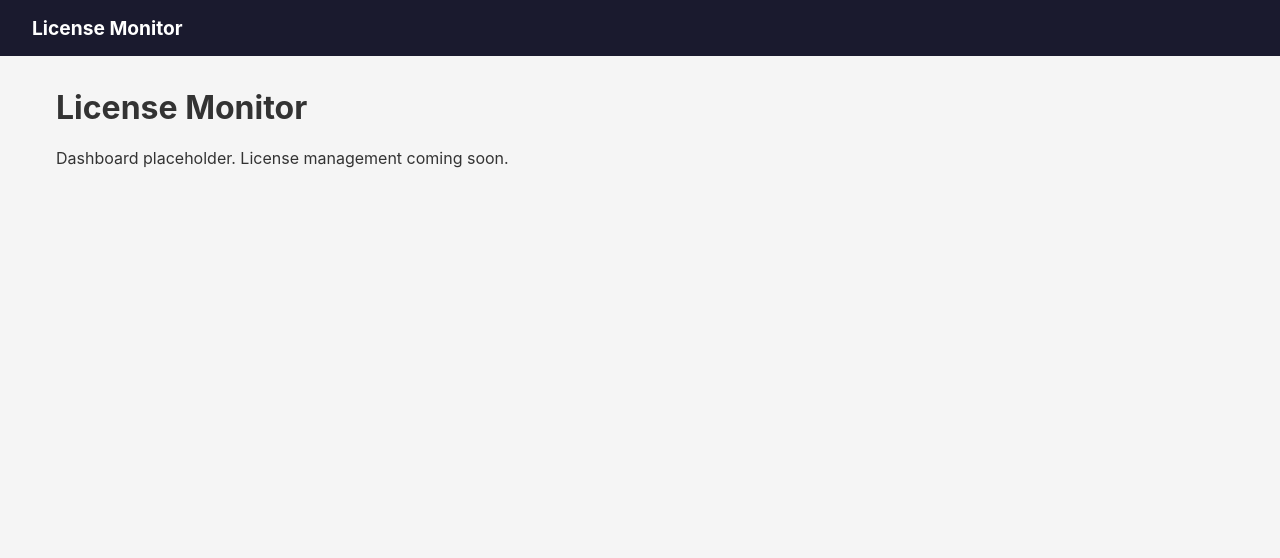
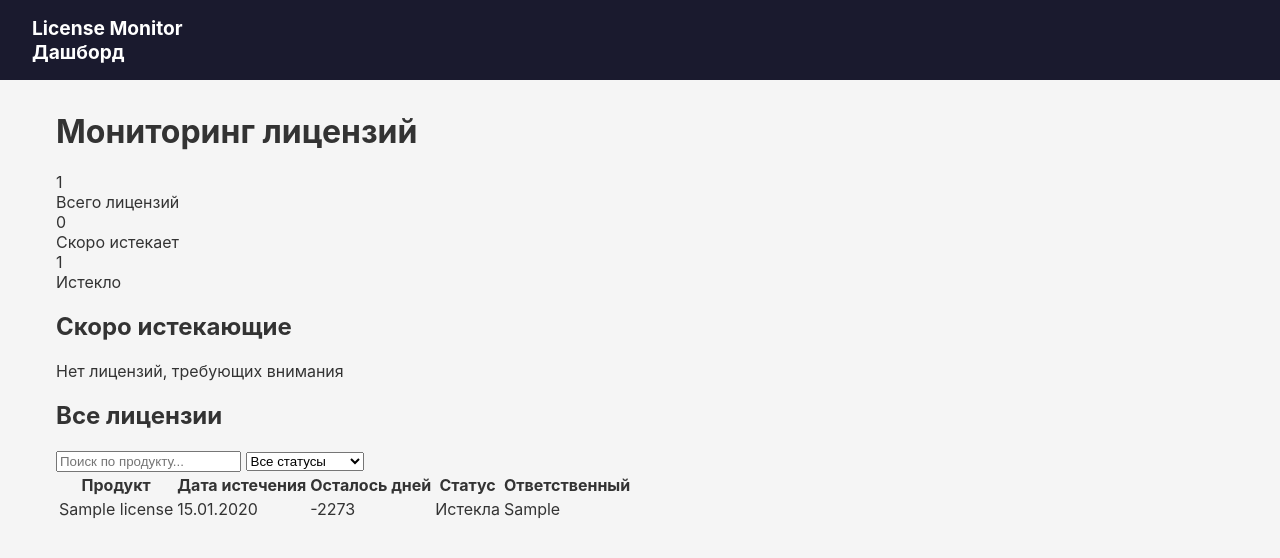
Before and after one commit to tilzhanov/License-Monitoring, a FastAPI app: page / in a window 1280 px wide. Shown: the top 558 px of the page. Run offline with FastAPI, Linux system fonts and the light colour scheme; tables that the repository leaves empty hold one stand-in row (values such as "Sample post").

Commit message:
feat(02-02): implement dashboard route with stats, widget, and license table
- Rewrite pages.py index route with DB queries, stats counters, expiring-soon widget
- Create index.html with stats-grid, expiring widget, color-coded license table
- Create partials/license_table.html for reusable tbody rows
- Update base.html nav with brand and dashboard link
- Fix test_health.py to use StaticPool for in-memory SQLite compatibility

```diff
--- a/templates/base.html
+++ b/templates/base.html
@@ -9,7 +9,10 @@
 </head>
 <body>
   <nav>
-    <a href="/">License Monitor</a>
+    <a href="/" class="nav-brand">License Monitor</a>
+    <div class="nav-links">
+      <a href="/">Дашборд</a>
+    </div>
   </nav>
   <main>
     {% block content %}{% endblock %}
--- a/templates/index.html
+++ b/templates/index.html
@@ -3,6 +3,73 @@
 {% block title %}License Monitor - Dashboard{% endblock %}
 
 {% block content %}
-<h1>License Monitor</h1>
-<p>Dashboard placeholder. License management coming soon.</p>
+<h1>Мониторинг лицензий</h1>
+
+<!-- Stats Cards -->
+<div class="stats-grid">
+  <div class="stat-card total">
+    <div class="count">{{ total }}</div>
+    <div class="label">Всего лицензий</div>
+  </div>
+  <div class="stat-card warning">
+    <div class="count">{{ expiring }}</div>
+    <div class="label">Скоро истекает</div>
+  </div>
+  <div class="stat-card expired">
+    <div class="count">{{ expired }}</div>
+    <div class="label">Истекло</div>
+  </div>
+</div>
+
+<!-- Expiring Soon Widget -->
+<section class="expiring-widget">
+  <h2>Скоро истекающие</h2>
+  {% if expiring_soon %}
+  <ul>
+    {% for item in expiring_soon %}
+    <li>
+      <span class="product-name">{{ item.license.product_name }}</span>
+      <span>
+        {{ item.license.expiry_date.strftime('%d.%m.%Y') }}
+        <span class="days-badge">{{ item.days_remaining }} дн.</span>
+      </span>
+    </li>
+    {% endfor %}
+  </ul>
+  {% else %}
+  <p>Нет лицензий, требующих внимания</p>
+  {% endif %}
+</section>
+
+<!-- License Table -->
+<h2>Все лицензии</h2>
+
+{% if licenses %}
+<div class="filter-controls">
+  <input type="text" name="product" placeholder="Поиск по продукту...">
+  <select name="status">
+    <option value="">Все статусы</option>
+    <option value="active">Активна</option>
+    <option value="warning">Скоро истекает</option>
+    <option value="expired">Истекла</option>
+  </select>
+</div>
+
+<table class="license-table">
+  <thead>
+    <tr>
+      <th>Продукт</th>
+      <th>Дата истечения</th>
+      <th>Осталось дней</th>
+      <th>Статус</th>
+      <th>Ответственный</th>
+    </tr>
+  </thead>
+  <tbody id="license-tbody">
+    {% include "partials/license_table.html" %}
+  </tbody>
+</table>
+{% else %}
+<p class="empty-state">Лицензии пока не добавлены</p>
+{% endif %}
 {% endblock %}
--- /dev/null
+++ b/templates/partials/license_table.html
@@ -0,0 +1,13 @@
+{% for item in licenses %}
+<tr class="{{ item.status_class }}">
+  <td>{{ item.license.product_name }}</td>
+  <td>{{ item.license.expiry_date.strftime('%d.%m.%Y') }}</td>
+  <td>{{ item.days_remaining }}</td>
+  <td>
+    {% if item.status == 'expired' %}Истекла
+    {% elif item.status == 'warning' %}Скоро истекает
+    {% else %}Активна{% endif %}
+  </td>
+  <td>{{ item.license.responsible or '\u2014' }}</td>
+</tr>
+{% endfor %}
```
Also changed, not shown: app/routers/pages.py (+34 -2 lines), tests/test_health.py (+7 -1 lines).
